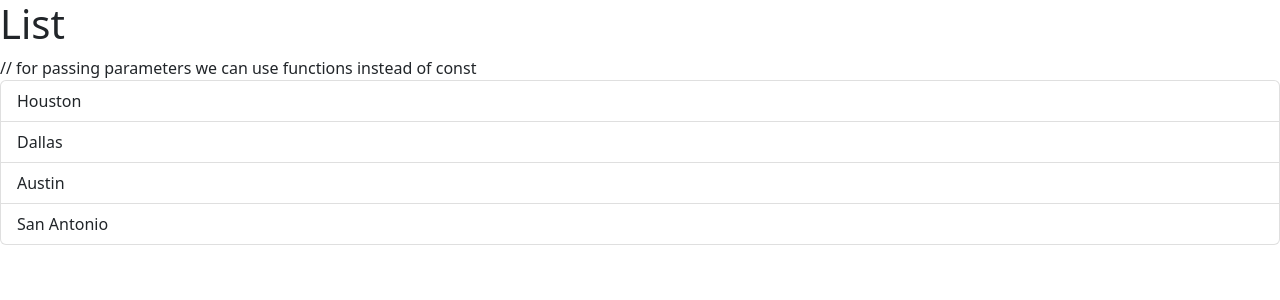
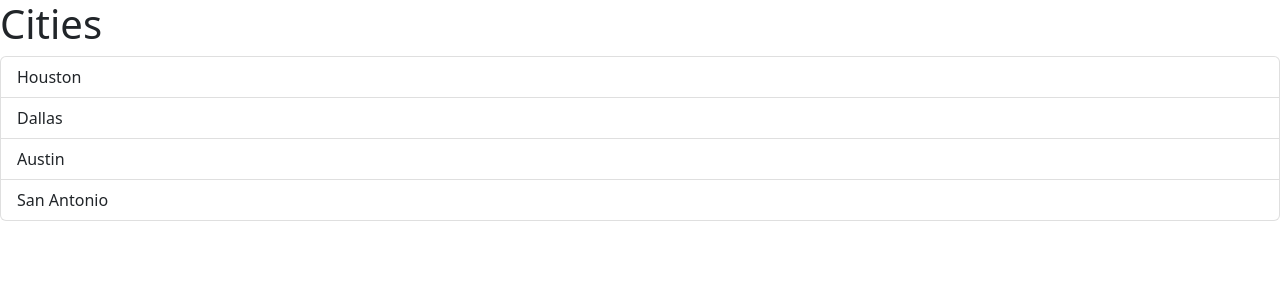
Before and after one commit to Glxy22/React-Project, a React (Vite) app: page / in a window 1280 px wide. Shown: the top 300 px of the page. Built offline with nearby package versions, Linux system fonts and the light colour scheme.

Commit message:
react project

```diff
--- a/src/App.tsx
+++ b/src/App.tsx
@@ -1,7 +1,15 @@
-import ListGroup from './components/ListGroup';
+import ListGroup from "./components/ListGroup";
 
 function App(){
-  return <div><ListGroup/></div>
-
+  const items = ["Houston", "Dallas", "Austin", "San Antonio"];
+const handelSelectItem = (item : string) => {
+  console.log(item);
+}
+  return (
+  <div>
+    <ListGroup items = {items} heading = "Cities" onSelectItem={handelSelectItem} />
+     {/* didn't use {} for Cities as we are passing static value */}
+  </div>
+  );
 }
 export default App;
--- a/src/components/ListGroup.tsx
+++ b/src/components/ListGroup.tsx
@@ -1,10 +1,18 @@
 // import { Fragment } from "react";
 //replaced the div with fragment
 // import {MouseEvent} from "react";
+
 import {useState} from "react";
 
-function ListGroup() {
-  let items = ["Houston", "Dallas", "Austin", "San Antonio"];
+interface Props{
+
+    items: string[];
+    heading: string;
+    onSelectItem : (item: string) => void;
+}
+
+function ListGroup({items, heading, onSelectItem}: Props) {
+
 //   let selectedIndex = 0;
 //   select can't be recognized by react until we use
 //  Hook to check that states of this variable will change over time
@@ -41,24 +49,28 @@
   return (
     <>
 
-      <h1>List</h1>
+      <h1>{heading}</h1>
        {/* {message} */}
 
-   {items.length === 0 && <p>No item found </p> }
+   {items.length === 0 && <p> No item found </p> }
 
-// for passing parameters we can use functions instead of const
+ {/* for passing parameters we can use functions instead of const */}
 
 
-      <ul className="list-group">
+      <ul className = "list-group">
+
         {items.map((item,index) => (
           <li className={selectedIndex === index
-        ?"list-group-item active"
+        ? "list-group-item active"
         : "list-group-item" }
-          key={item}
+          key = {item}
 
         //   onClick={handelClick}
         // replaced with
-        onClick = {() => {setSelectedIndex(index)}}
+        onClick = {() => {setSelectedIndex(index);
+            onSelectItem(item);
+        }}
+
 
           >
 
```
